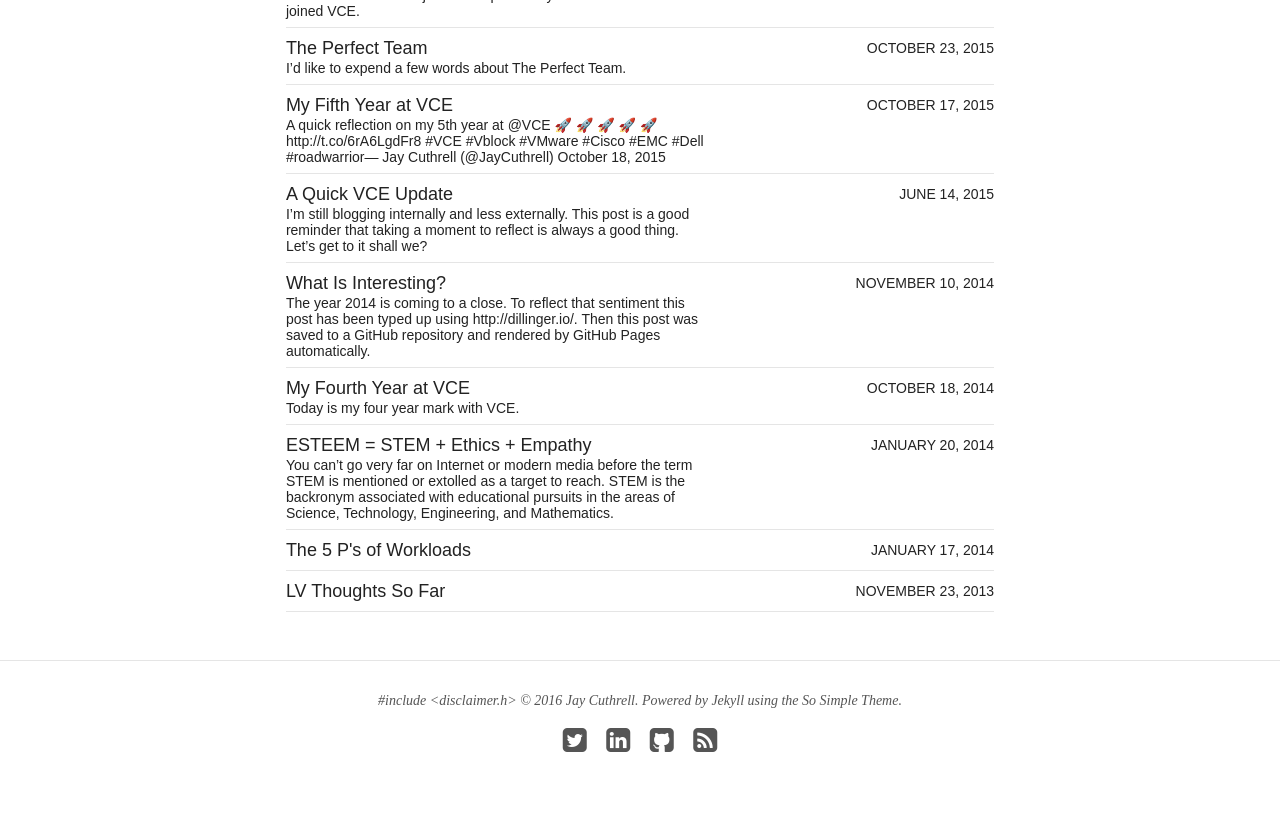
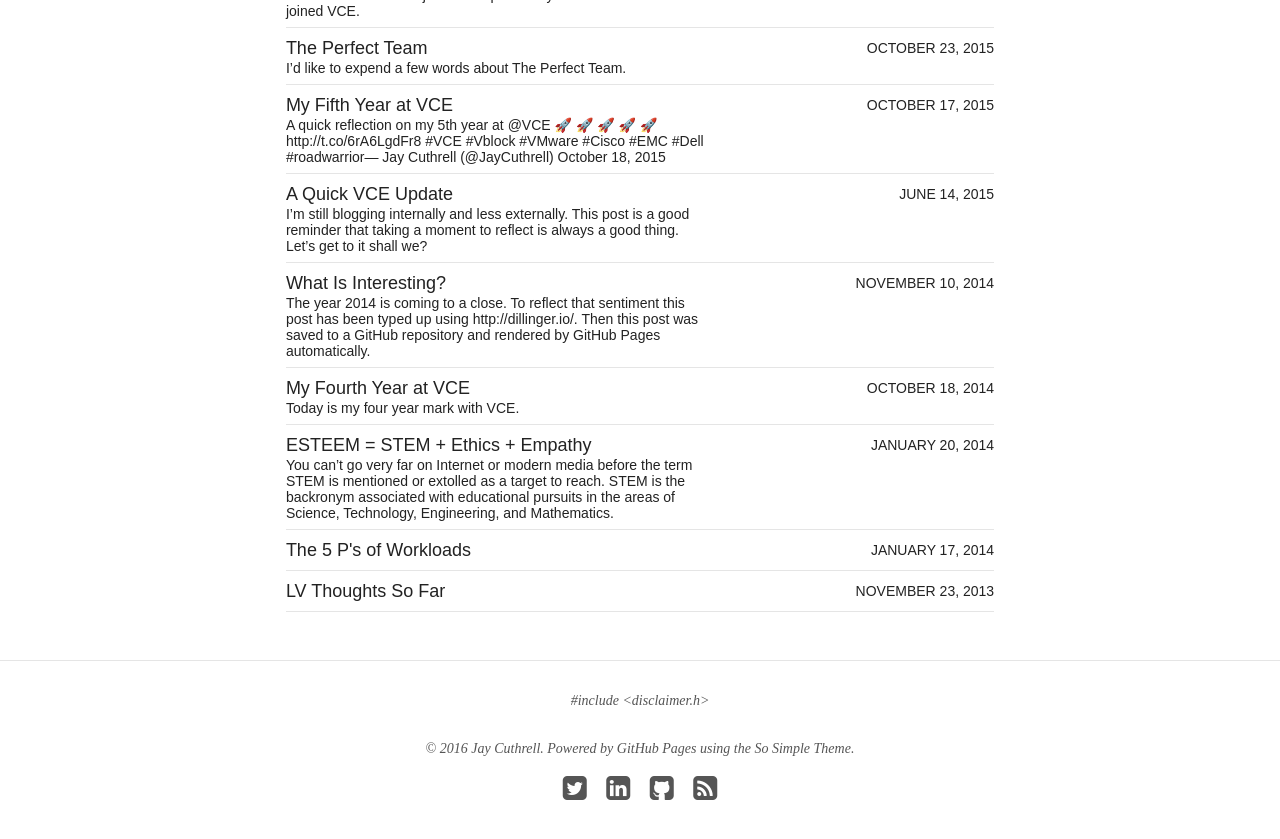
Before and after one commit to nsshommo/jaycuthrell.github.io, a Jekyll site: the page built from index.md, in a window 1280 px wide and 900 px high, scrolled down 2004 px. Shown: the top 839 px of the window. Built offline with Jekyll 4.4.1, drawn with Linux system fonts in a browser that asks for light colours; nearby versions of some CDN libraries; comment, search, counter and statistics services are not loaded.

Commit message:
footer formatting

```diff
--- a/_includes/footer.html
+++ b/_includes/footer.html
@@ -1,7 +1,8 @@
 {% if site.owner.google.ad-client and site.owner.google.ad-slot %}{% include ad-footer.html %}{% endif %}
 
 <span><a title="Disclosure – yes, the boring page" href="/disclosure/">#include &lt;disclaimer.h&gt;</a></span>
-<span>&copy; {{ site.time | date: '%Y' }} {{ site.owner.name }}. Powered by <a href="http://jekyllrb.com" rel="nofollow">Jekyll</a> using the <a href="https://mademistakes.com/work/so-simple-jekyll-theme/" rel="nofollow">So Simple Theme</a>.</span>
+<p></p>
+<span>&copy; {{ site.time | date: '%Y' }} {{ site.owner.name }}. Powered by <a href="http://github.com" rel="nofollow">GitHub Pages</a> using the <a href="https://mademistakes.com/work/so-simple-jekyll-theme/" rel="nofollow">So Simple Theme</a>.</span>
 <div class="social-icons">
 	{% if site.owner.twitter %}<a href="https://twitter.com/{{ site.owner.twitter }}" title="{{ site.owner.name}} on Twitter" target="_blank"><i class="fa fa-twitter-square fa-2x"></i></a>{% endif %}
 	{% if site.owner.facebook %}<a href="https://facebook.com/{{ site.owner.facebook }}" title="{{ site.owner.name}} on Facebook" target="_blank"><i class="fa fa-facebook-square fa-2x"></i></a>{% endif %}
```
